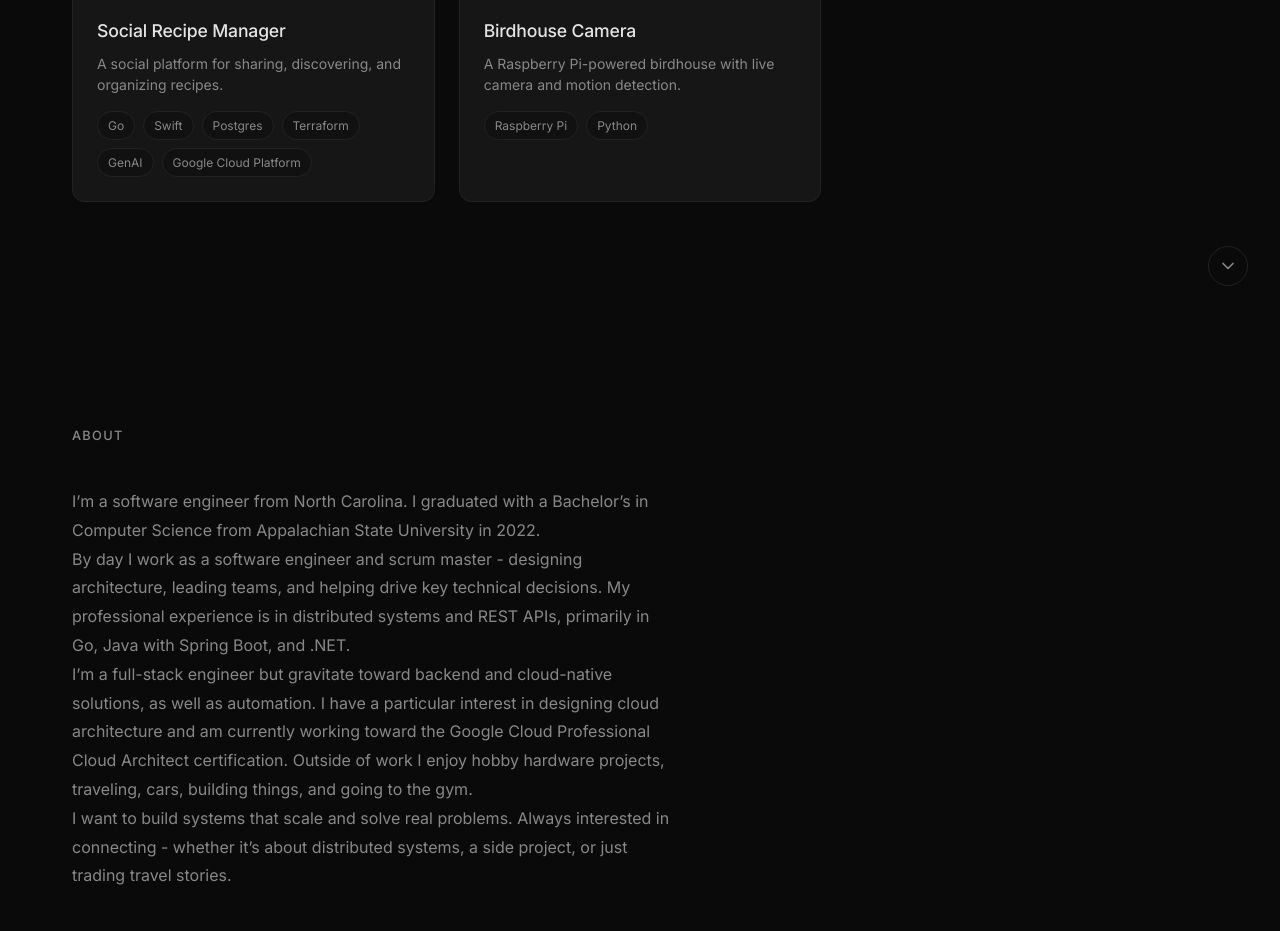
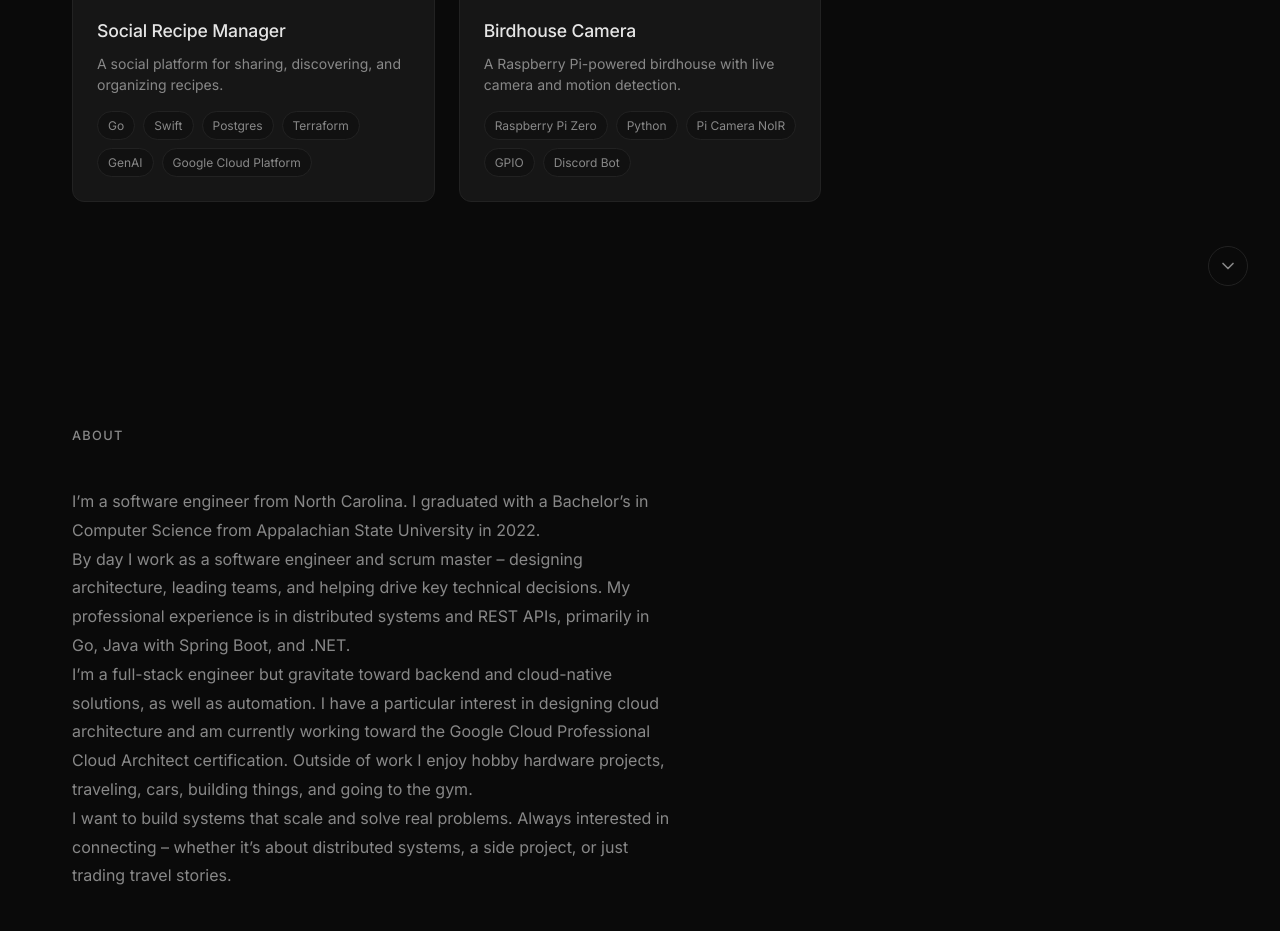
Before and after one commit to jaracah/portfolio, an Astro site: page / in a window 1280 px wide. Shown: the part 1199-2130 px from the top of the page. Built offline with nearby package versions, Linux system fonts and the light colour scheme; Astro itself is replaced by a stand-in of ours.

Commit message:
update project

```diff
--- a/src/content/about/index.md
+++ b/src/content/about/index.md
@@ -4,8 +4,8 @@ title: About
 
 I'm a software engineer from North Carolina. I graduated with a Bachelor's in Computer Science from Appalachian State University in 2022.
 
-By day I work as a software engineer and scrum master - designing architecture, leading teams, and helping drive key technical decisions. My professional experience is in distributed systems and REST APIs, primarily in Go, Java with Spring Boot, and .NET.
+By day I work as a software engineer and scrum master -- designing architecture, leading teams, and helping drive key technical decisions. My professional experience is in distributed systems and REST APIs, primarily in Go, Java with Spring Boot, and .NET.
 
 I'm a full-stack engineer but gravitate toward backend and cloud-native solutions, as well as automation. I have a particular interest in designing cloud architecture and am currently working toward the Google Cloud Professional Cloud Architect certification. Outside of work I enjoy hobby hardware projects, traveling, cars, building things, and going to the gym.
 
-I want to build systems that scale and solve real problems. Always interested in connecting - whether it's about distributed systems, a side project, or just trading travel stories.
+I want to build systems that scale and solve real problems. Always interested in connecting -- whether it's about distributed systems, a side project, or just trading travel stories.
--- a/src/content/projects/birdhouse-camera.md
+++ b/src/content/projects/birdhouse-camera.md
@@ -2,7 +2,7 @@
 title: Birdhouse Camera
 summary: A Raspberry Pi-powered birdhouse with live camera and motion detection.
 order: 2
-tags: [Raspberry Pi, Python]
+tags: [Raspberry Pi Zero, Python, Pi Camera NoIR, GPIO, Discord Bot]
 images:
   - src: /images/birdhouse/house-1.jpeg
     alt: Birdhouse Exterior 1
@@ -13,4 +13,8 @@ images:
 links: []
 ---
 
-A smart birdhouse built around a Raspberry Pi with a camera module. Captures photos and video when motion is detected, streams a live feed, and logs bird activity over time. The enclosure is weather-sealed and solar-powered for hands-off outdoor deployment.
+A smart birdhouse built around a Raspberry Pi Zero with a Pi Camera NoIR module and a GPIO motion sensor. Originally developed as a capstone project, I'm actively revisiting and improving it with new hardware and better techniques.
+
+Python handles the main orchestration loop -- detecting motion, capturing images, and sending notifications through a Discord bot and email mailing list. A basic dashboard site provides a view of recent captures and activity.
+
+The birdhouse itself is handmade with a waterproof housing for the electronics and runs on battery power for flexible outdoor placement.
```
